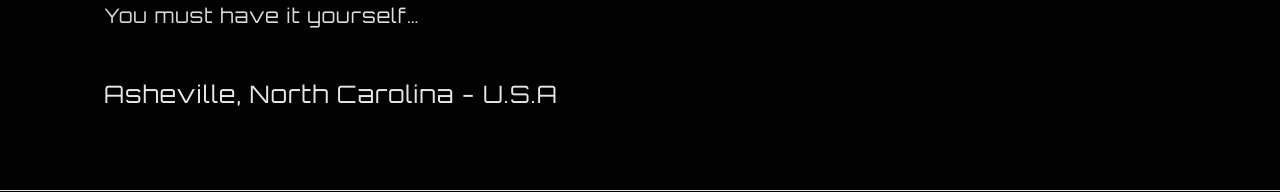
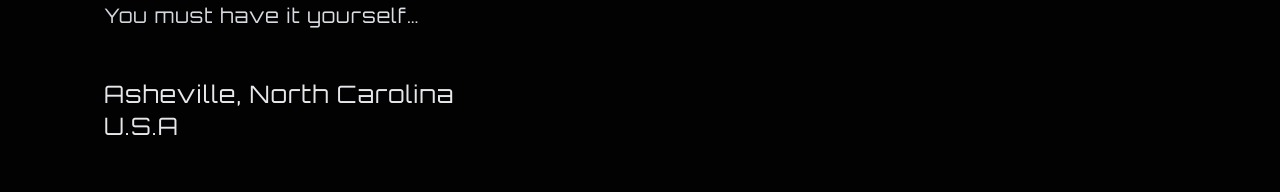
Before and after one commit to prgf87/touchsamadhi, a Next.js app: page / in a window 1280 px wide. Shown: the part 1188-1380 px from the top of the page. Built offline with nearby package versions, Linux system fonts and the light colour scheme.

Commit message:
removes hyphen

```diff
--- a/components/About.js
+++ b/components/About.js
@@ -55,7 +55,7 @@ function About() {
           </div>
 
           <h2 className="text-lg md:text-2xl pt-2">
-            Asheville, North Carolina - U.S.A
+            Asheville, North Carolina <br /> U.S.A
           </h2>
         </div>
       </div>
```
